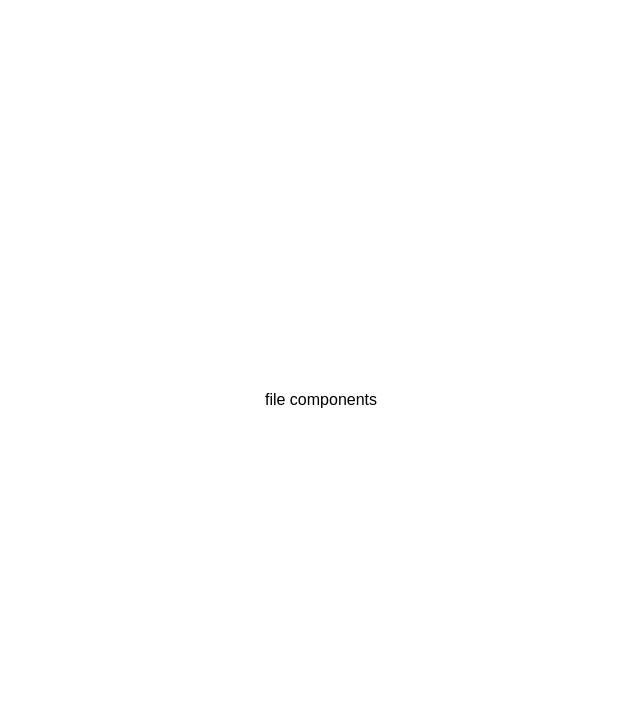
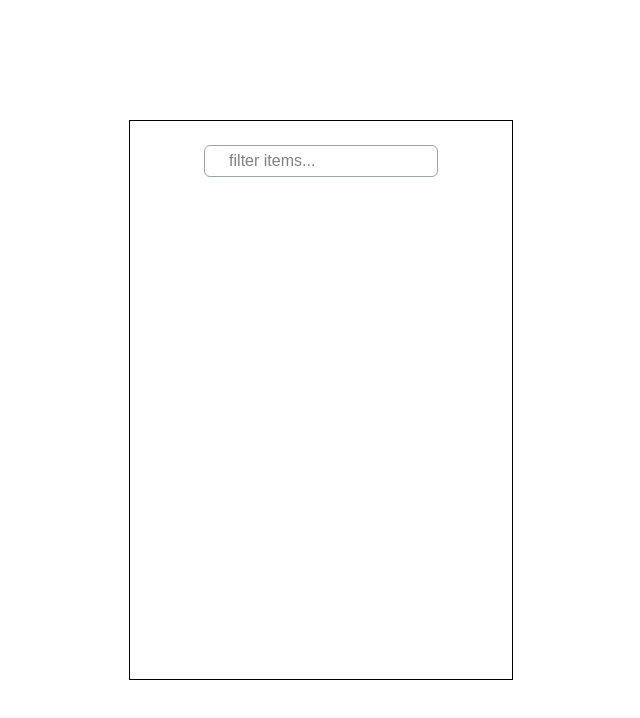
Before and after one commit to 2201monesh/components, a React (Vite) app: page / in a window 1280 px wide. Shown: the top 718 px of the page, without its empty margins (319-959 px from the left). Built offline with nearby package versions, Linux system fonts and the light colour scheme.

Commit message:
changes for file components

```diff
--- a/package.json
+++ b/package.json
@@ -13,6 +13,7 @@
     "@tailwindcss/vite": "^4.0.16",
     "@tanstack/react-table": "^8.21.3",
     "framer-motion": "^12.9.2",
+    "lucide-react": "^0.511.0",
     "react": "^19.0.0",
     "react-circular-progressbar": "^2.2.0",
     "react-datepicker": "^8.3.0",
--- a/src/components/fileComponents/FileComponents.jsx
+++ b/src/components/fileComponents/FileComponents.jsx
@@ -1,7 +1,19 @@
 import React from "react";
+import { Filter } from "lucide-react";
 
 function FileComponents() {
-  return <div>file components</div>;
+  return (
+    <div className="w-[30%] h-[70%] border flex justify-center p-6">
+      <div className="w-[70%] h-8 border rounded-md px-3 py-2 outline-none border-gray-400 flex items-center">
+        <Filter className="text-gray-500 mr-2" size={18} />
+        <input
+          type="text"
+          className=" border-amber-500 px-1 py-1 outline-none"
+          placeholder="filter items..."
+        />
+      </div>
+    </div>
+  );
 }
 
 export default FileComponents;
```
Also changed, not shown: 1 other file (tests, documents, lock files or other folders).
